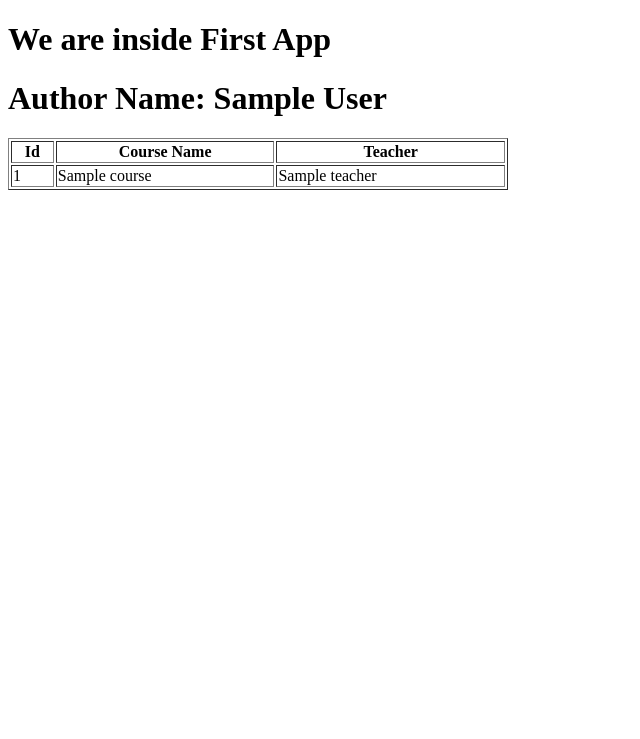
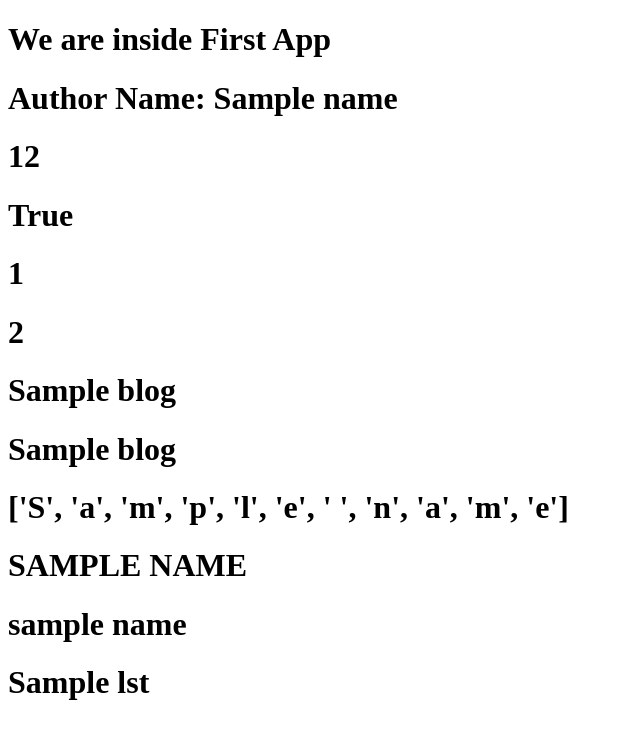
Before and after one commit to BbillahrariBBr/practiceDjango, a Django app: template third_project_again/first_app/templates/first_app/index.html in a window 1280 px wide. Shown: the top 739 px of the page, without its empty margins (0-640 px from the left). Run offline with Django 4.2, Linux system fonts and the light colour scheme; the template is opened without the code that fills it: most values are stand-ins (such as "Sample title", 1, 10 or a date in 2020).

Commit message:
dtl filtering

```diff
--- a/third_project_again/first_app/templates/first_app/index.html
+++ b/third_project_again/first_app/templates/first_app/index.html
@@ -7,7 +7,7 @@
 </head>
 <body>
     <h1>We are inside First App</h1>
-    <h1>Author Name: {{author}}</h1>
+    <h1>Author Name: {{name}}</h1>
     <!-- {% if age >= 18 %}
     <p>You can get lisences</p>
     {% else %}
@@ -24,7 +24,7 @@
     {% endif %} -->
 
     <!-- for loop -->
-    <table border="1" width="500">
+    <!-- <table border="1" width="500">
         <tr>
             <th>Id</th>
             <th>Course Name</th>
@@ -37,6 +37,30 @@
             <td>{{i.teacher}}</td>
         </tr>
         {% endfor %}
-    </table>
+    </table> -->
+
+
+    <!-- Filters in DTL -->
+
+
+    <!-- add value -->
+    <h1>{{marks | add:"2"}}</h1>
+    <!-- Divisible Check -->
+    <h1>{{marks | divisibleby:"2"}}</h1>
+    <!-- Length -->
+    <h1>{{name | length}}</h1>
+    <!-- Word Count -->
+    <h1>{{name | wordcount}}</h1>
+    <!-- Truncate Words -->
+    <h1>{{blog | truncatewords:5 }}</h1>
+    <h1>{{blog | truncatechars:15 }}</h1>
+    <!-- Make List -->
+    <h1>{{name | make_list}}</h1>
+    <!-- upperCase -->
+    <h1>{{name | upper}}</h1>
+    <!-- lower case -->
+    <h1>{{name | lower}}</h1>
+    <!-- join -->
+    <h1>{{lst | join:','}}</h1>
 </body>
 </html>
```
Also changed, not shown: third_project_again/first_app/views.py (+23 -17 lines).
